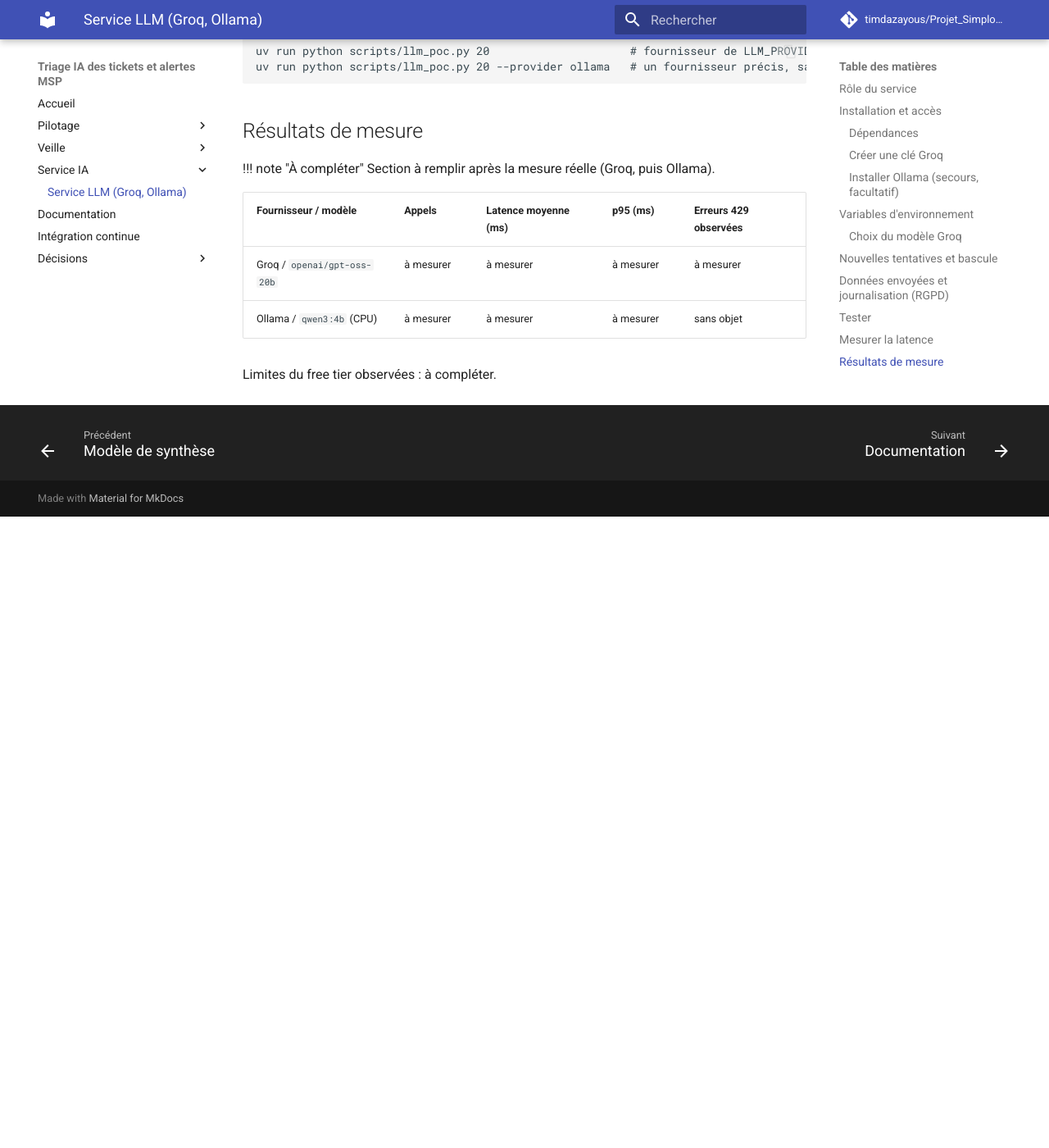
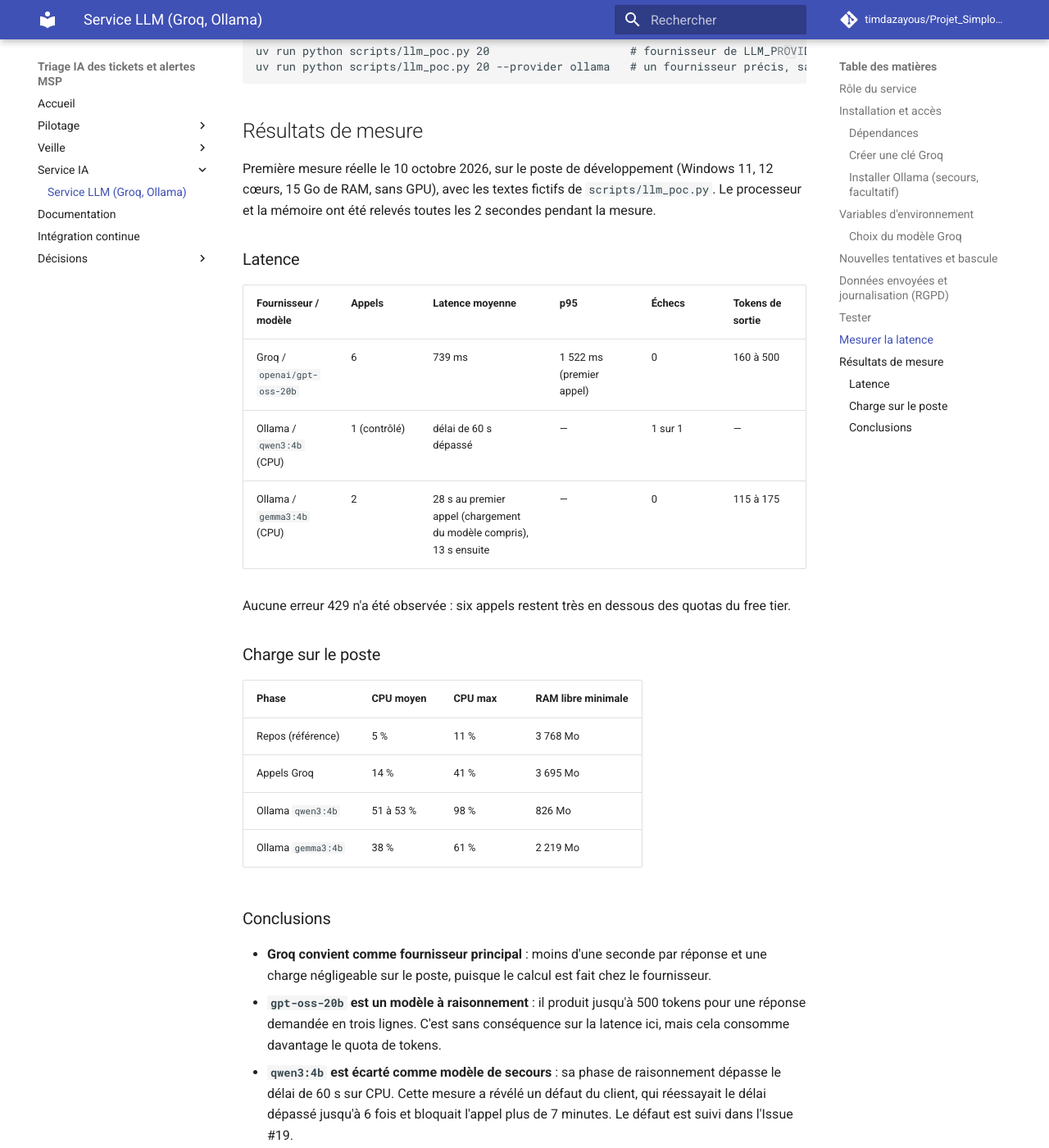
Before and after one commit to timdazayous/Projet_Simplon_FIN_ETUDES, an MkDocs documentation site: the page built from docs/service-llm.md, in a window 1280 px wide and 1400 px high, scrolled down 4059 px. Shown: the whole window at 82% size. Built offline with MkDocs 1.6.1 and Material for MkDocs 9.7.7, drawn with Linux system fonts in a browser that asks for light colours; comment, search, counter and statistics services are not loaded; before the commit the page ends 4689 px from its top, so only the background shows below that; some of the changed text lies outside the part shown.

Commit message:
Documente la première mesure réelle du service LLM
Résultats de latence et de charge du poste (Groq, qwen3:4b, gemma3:4b),
conclusions, gemma3:4b comme modèle de secours par défaut, entrées de journal
(décision et bug #19).

Co-Authored-By: Claude Opus 5.5 <noreply@anthropic.com>

```diff
--- a/docs/service-llm.md
+++ b/docs/service-llm.md
@@ -41,7 +41,7 @@ Le fichier `.env` est ignoré par Git : la clé ne doit **jamais** être écrite
 ### Installer Ollama (secours, facultatif)
 
 1. Installer Ollama depuis <https://ollama.com>.
-2. Télécharger le modèle par défaut, assez petit pour fonctionner sur CPU : `ollama pull qwen3:4b`.
+2. Télécharger le modèle par défaut, assez petit pour fonctionner sur CPU : `ollama pull gemma3:4b` (modèle sans raisonnement, retenu après mesure ; voir « Résultats de mesure »).
 3. Activer le repli en mettant `LLM_FALLBACK_PROVIDER=ollama` dans `.env`.
 
 ## Variables d'environnement
@@ -54,7 +54,7 @@ Le fichier `.env` est ignoré par Git : la clé ne doit **jamais** être écrite
 | `GROQ_BASE_URL` | Adresse de l'API Groq | `https://api.groq.com/openai/v1` |
 | `GROQ_MODEL` | Modèle Groq | `openai/gpt-oss-20b` |
 | `OLLAMA_BASE_URL` | Adresse d'Ollama | `http://localhost:11434/v1` |
-| `OLLAMA_MODEL` | Modèle Ollama | `qwen3:4b` |
+| `OLLAMA_MODEL` | Modèle Ollama | `gemma3:4b` |
 | `LLM_MAX_RETRIES` | Nouvelles tentatives après le premier essai | `5` |
 | `LLM_BACKOFF_BASE_SECONDS` | Attente avant la 1re nouvelle tentative | `2` |
 | `LLM_BACKOFF_MAX_SECONDS` | Plafond de l'attente | `30` |
@@ -119,12 +119,31 @@ uv run python scripts/llm_poc.py 20 --provider ollama   # un fournisseur précis
 
 ## Résultats de mesure
 
-!!! note "À compléter"
-    Section à remplir après la mesure réelle (Groq, puis Ollama).
+Première mesure réelle le 10 octobre 2026, sur le poste de développement (Windows 11, 12 cœurs, 15 Go de RAM, sans GPU), avec les textes fictifs de `scripts/llm_poc.py`. Le processeur et la mémoire ont été relevés toutes les 2 secondes pendant la mesure.
 
-| Fournisseur / modèle | Appels | Latence moyenne (ms) | p95 (ms) | Erreurs 429 observées |
-|---|---|---|---|---|
-| Groq / `openai/gpt-oss-20b` | à mesurer | à mesurer | à mesurer | à mesurer |
-| Ollama / `qwen3:4b` (CPU) | à mesurer | à mesurer | à mesurer | sans objet |
+### Latence
 
-Limites du free tier observées : à compléter.
+| Fournisseur / modèle | Appels | Latence moyenne | p95 | Échecs | Tokens de sortie |
+|---|---|---|---|---|---|
+| Groq / `openai/gpt-oss-20b` | 6 | 739 ms | 1 522 ms (premier appel) | 0 | 160 à 500 |
+| Ollama / `qwen3:4b` (CPU) | 1 (contrôlé) | délai de 60 s dépassé | — | 1 sur 1 | — |
+| Ollama / `gemma3:4b` (CPU) | 2 | 28 s au premier appel (chargement du modèle compris), 13 s ensuite | — | 0 | 115 à 175 |
+
+Aucune erreur 429 n'a été observée : six appels restent très en dessous des quotas du free tier.
+
+### Charge sur le poste
+
+| Phase | CPU moyen | CPU max | RAM libre minimale |
+|---|---|---|---|
+| Repos (référence) | 5 % | 11 % | 3 768 Mo |
+| Appels Groq | 14 % | 41 % | 3 695 Mo |
+| Ollama `qwen3:4b` | 51 à 53 % | 98 % | 826 Mo |
+| Ollama `gemma3:4b` | 38 % | 61 % | 2 219 Mo |
+
+### Conclusions
+
+- **Groq convient comme fournisseur principal** : moins d'une seconde par réponse et une charge négligeable sur le poste, puisque le calcul est fait chez le fournisseur.
+- **`gpt-oss-20b` est un modèle à raisonnement** : il produit jusqu'à 500 tokens pour une réponse demandée en trois lignes. C'est sans conséquence sur la latence ici, mais cela consomme davantage le quota de tokens.
+- **`qwen3:4b` est écarté comme modèle de secours** : sa phase de raisonnement dépasse le délai de 60 s sur CPU. Cette mesure a révélé un défaut du client, qui réessayait le délai dépassé jusqu'à 6 fois et bloquait l'appel plus de 7 minutes. Le défaut est suivi dans l'Issue #19.
+- **`gemma3:4b` devient le modèle de secours par défaut** : 13 s par réponse une fois chargé, une charge acceptable, des réponses en français exploitables. La qualité est inférieure à celle de Groq (une réponse a proposé de vérifier « la pile de l'imprimante »), ce qui est acceptable pour un secours ponctuel.
+- **Le repli sur Ollama reste désactivé par défaut** (`LLM_FALLBACK_PROVIDER` vide) : il mobilise environ 3 Go de RAM et la moitié du processeur pendant l'appel.
```
Also changed, not shown: JOURNAL.md (+12 -0 lines), 1 other file.
